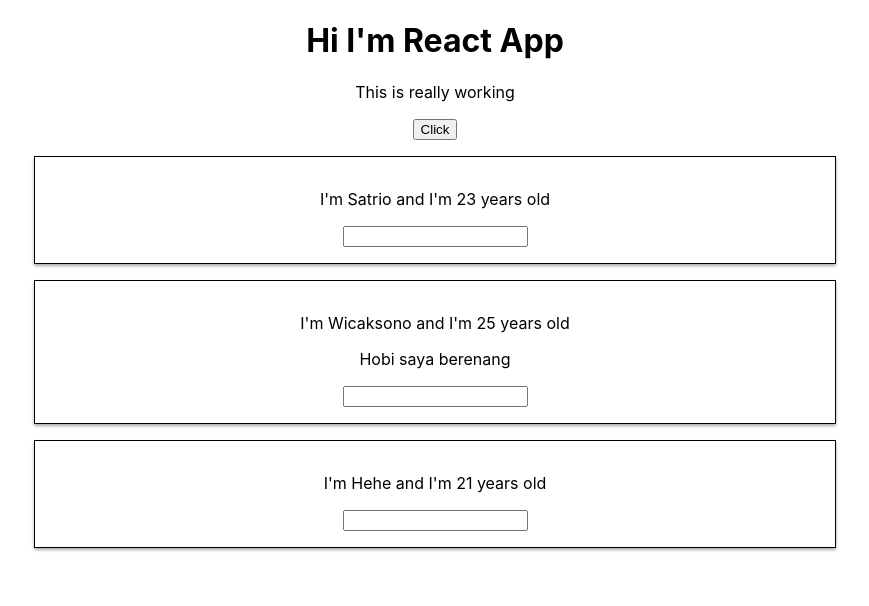
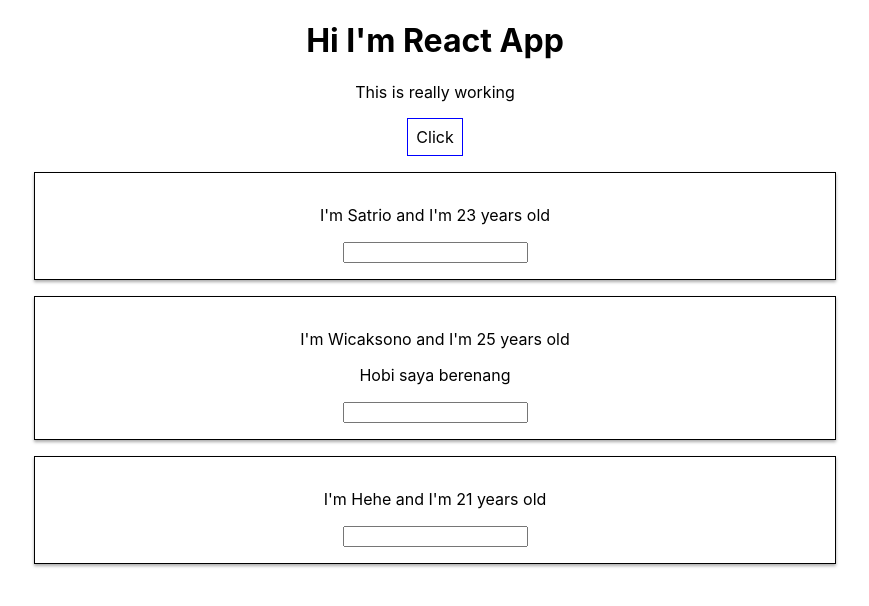
Before and after one commit to muhsatrio/latihan-react, a React (Create React App) app: page / in a window 1280 px wide. Shown: the top 606 px of the page, without its empty margins (205-1074 px from the left). Built offline with nearby package versions, Linux system fonts and the light colour scheme.

Commit message:
added inline styles

```diff
--- a/src/App.js
+++ b/src/App.js
@@ -29,11 +29,19 @@
   }
 
   render() {
+
+    const style = {
+      backgroundColor: 'white',
+      font: 'inherit',
+      border: '1px solid blue',
+      padding: '8px'
+    };
+
     return (
       <div className="App">
         <h1>Hi I'm React App</h1>
         <p>This is really working</p>
-        <button onClick={this.gantiNamaHandler.bind(this, 'Haya')}>Click</button>
+        <button style={style} onClick={this.gantiNamaHandler.bind(this, 'Haya')}>Click</button>
         <Person name={this.state.persons[0].name} age={this.state.persons[0].age} />
         <Person click={this.gantiNamaHandler} name={this.state.persons[1].name} age={this.state.persons[1].age}>Hobi saya berenang</Person>
         <Person name={this.state.persons[2].name} age={this.state.persons[2].age} changed={this.ubahNamaHandler} />
```
